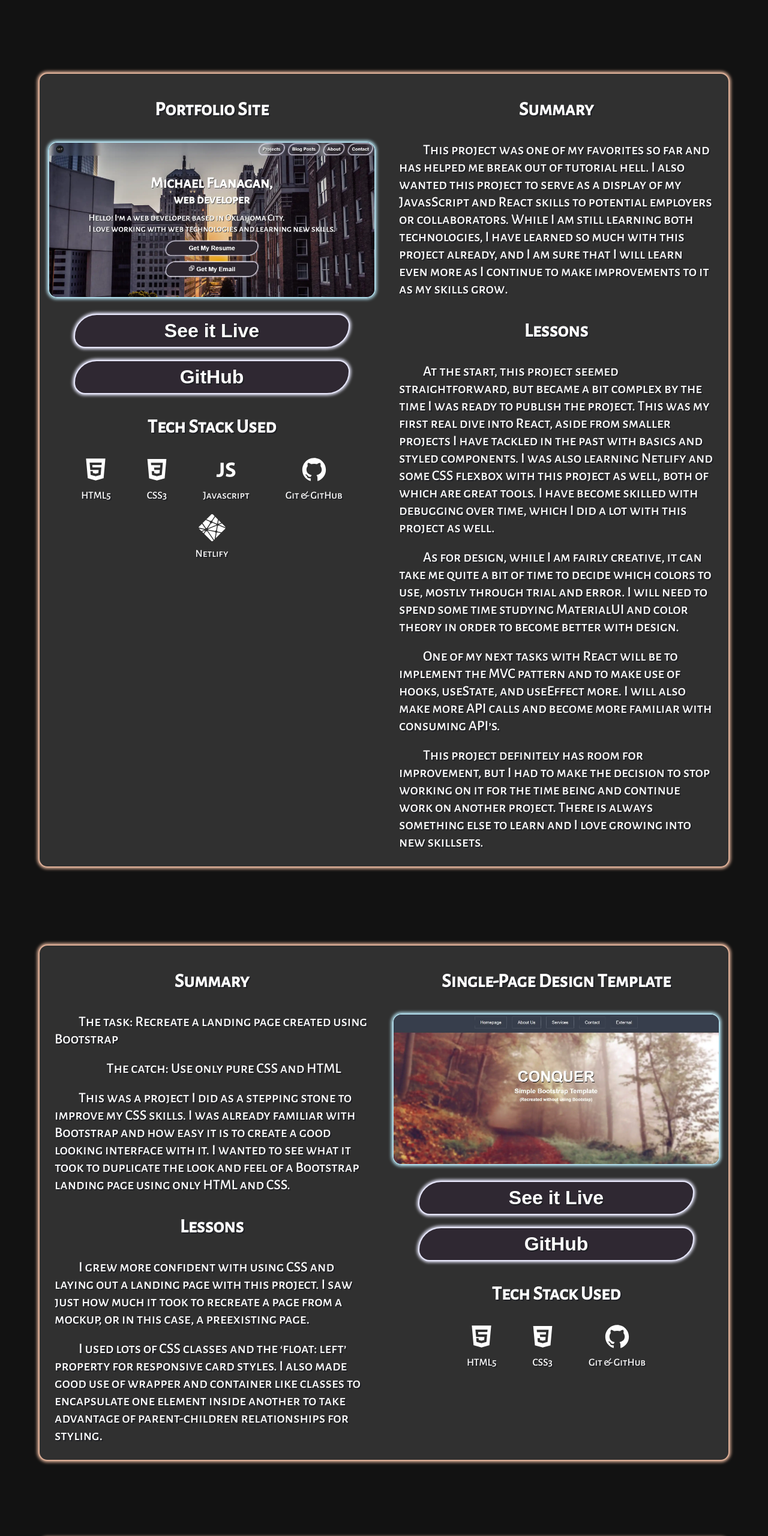
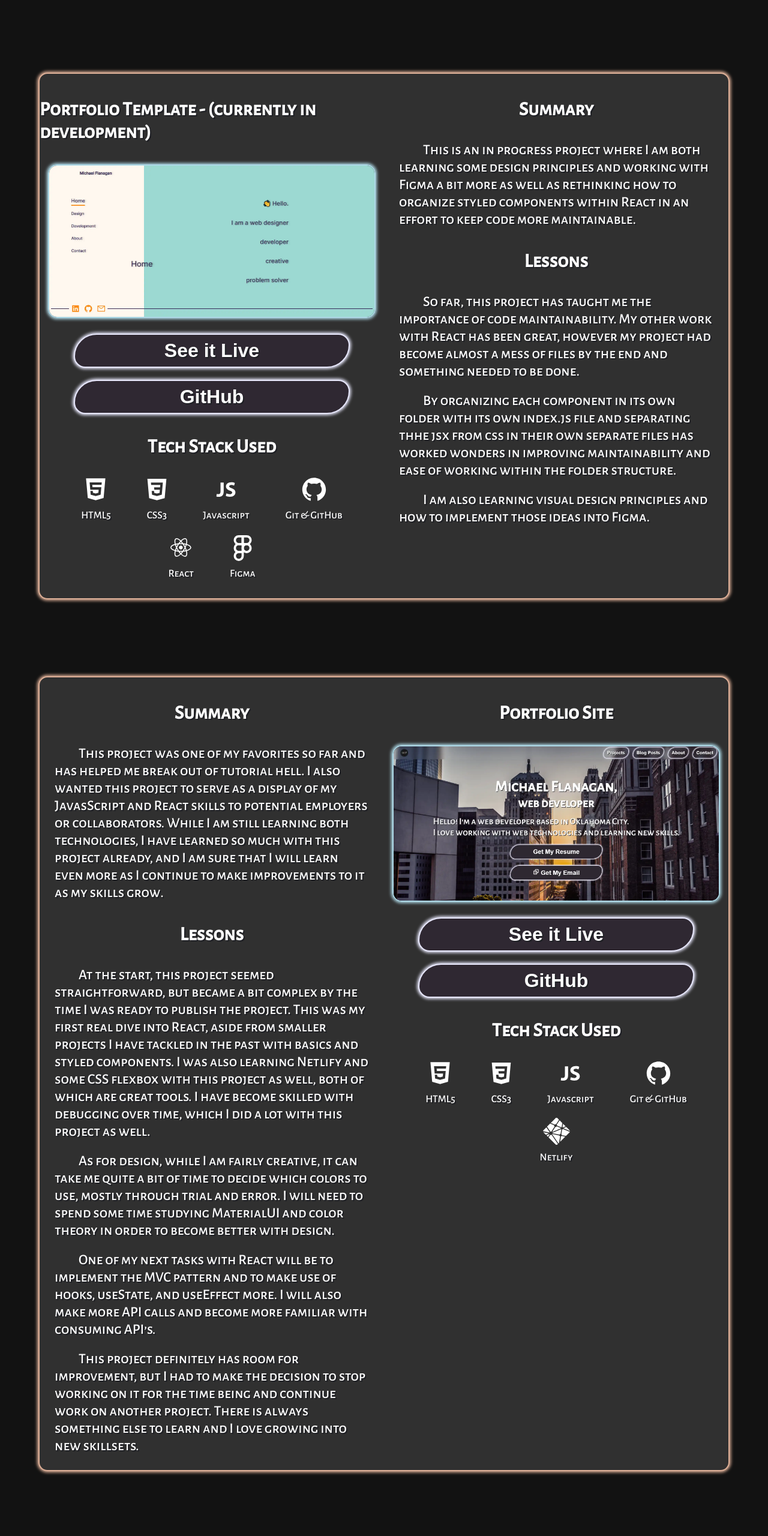
Before and after one commit to MFlanagan7/portfolio-site, a React (Create React App) app: page / in a window 1280 px wide. Shown: the part 960-3520 px from the top of the page at 60% size. Built offline with nearby package versions, Linux system fonts and the light colour scheme.

Commit message:
updating projects

```diff
--- a/src/projects.js
+++ b/src/projects.js
@@ -1,4 +1,4 @@
-// import project1 from "./img/portfolio-template.webp"
+import project1 from "./img/portfolio-template.webp"
 // import project2 from "./img/web-topology.webp"
 import project3 from "./img/portfolio.webp"
 import project4 from "./img/one-page-responsive.webp"
@@ -7,24 +7,24 @@ import project5 from "./img/global-web.webp"
 export const skills = ['html', 'css', 'javascript', 'github', 'firebase', 'figma', 'netlify', 'react', 'vscode']
 
 export const projects = [
-    // {
-    //   id: 1,
-    //   title: 'Portfolio Template - (currently in development)',
-    //   summary: [
-    //     'This is an in progress project where I am both learning some design principles and working with Figma a bit more as well as rethinking how to organize styled components within React in an effort to keep code more maintainable.',
-    //   ],
-    //   lessons: [
-    //     'So far, this project has taught me the importance of code maintainability.  My other work with React has been great, however my project had become almost a mess of files by the end and something needed to be done.',
-    //     'By organizing each component in its own folder with its own index.js file and separating thhe jsx from css in their own separate files has worked wonders in improving maintainability and ease of working within the folder structure.',
-    //     'I am also learning Material UI and visual design principles and how to implement those ideas into Figma.',
-    //   ],
-    //   thumbnail: project1,
-    //   alt: 'Single page portfolio template design.',
-    //   technologies: ['html', 'css', 'javascript', 'github', 'react', 'figma'],
-    //   video: 'https://youtu.be/bJhr3pR9gd0',
-    //   link: 'https://portfolio-six-liart-14.vercel.app/design',
-    //   github: 'https://github.com/MFlanagan7/portfolio',
-    // },
+    {
+      id: 1,
+      title: 'Portfolio Template - (currently in development)',
+      summary: [
+        'This is an in progress project where I am both learning some design principles and working with Figma a bit more as well as rethinking how to organize styled components within React in an effort to keep code more maintainable.',
+      ],
+      lessons: [
+        'So far, this project has taught me the importance of code maintainability.  My other work with React has been great, however my project had become almost a mess of files by the end and something needed to be done.',
+        'By organizing each component in its own folder with its own index.js file and separating thhe jsx from css in their own separate files has worked wonders in improving maintainability and ease of working within the folder structure.',
+        'I am also learning visual design principles and how to implement those ideas into Figma.',
+      ],
+      thumbnail: project1,
+      alt: 'Single page portfolio template design.',
+      technologies: ['html', 'css', 'javascript', 'github', 'react', 'figma'],
+      video: 'https://youtu.be/bJhr3pR9gd0',
+      link: 'https://portfolio-six-liart-14.vercel.app/',
+      github: 'https://github.com/MFlanagan7/portfolio',
+    },
     // {
     //   id: 2,
     //   title: 'Web Topology - (currently in development)',
@@ -43,7 +43,7 @@ export const projects = [
     //   github: 'https://github.com/MFlanagan7/WebTopology',
     // },
     {
-      id: 1,
+      id: 2,
       title: 'Portfolio Site',
       summary: [
         'This project was one of my favorites so far and has helped me break out of tutorial hell.  I also wanted this project to serve as a display of my JavasScript and React skills to potential employers or collaborators.  While I am still learning both technologies, I have learned so much with this project already, and I am sure that I will learn even more as I continue to make improvements to it as my skills grow.',
@@ -63,7 +63,7 @@ export const projects = [
       github: 'https://github.com/MFlanagan7/portfolio-site',
     },
     {
-      id: 2,
+      id: 3,
       title: 'Single-Page Design Template',
       summary: [
         'The task: Recreate a landing page created using Bootstrap',
@@ -82,7 +82,7 @@ export const projects = [
       github: 'https://github.com/MFlanagan7/one-page-responsive',
     },
     {
-      id: 3,
+      id: 4,
       title: 'Global Web Template',
       summary: [
         'This was one of my first projects with HTML and CSS where I learned a lot of basics.  The Coronavirus and other global concerns were the inspiration, and the site is geared toward travel safety precautions. A static HTML website with several pages along with CSS as the only technologies used allowed me to focus on learning only the basics without having to worry about learning too much at once.',
```
